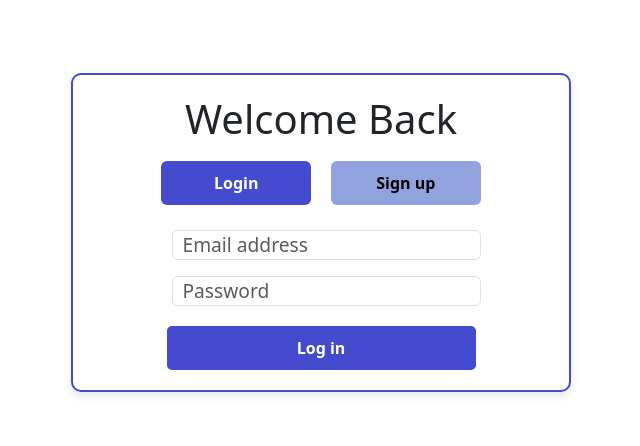
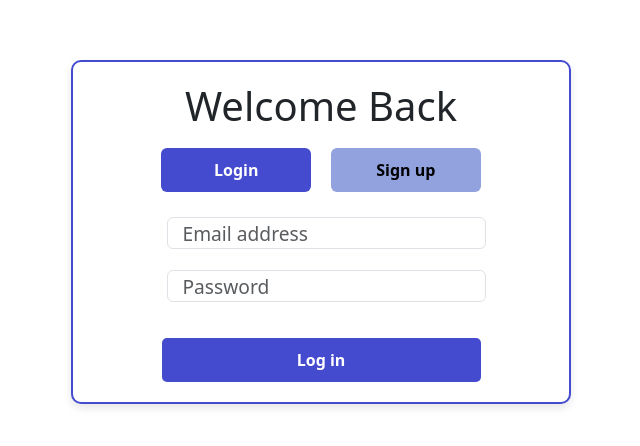
Before and after one commit to Cecil-B-Liv/fsDev, a React (Vite) app in the folder frontend/: page /login in a window 1280 px wide. Shown: the part 168-614 px from the top of the page, without its empty margins (319-959 px from the left). Built offline with nearby package versions, Linux system fonts and the light colour scheme.

Commit message:
adjust styles

```diff
--- a/frontend/src/components/userCommentComponent.jsx
+++ b/frontend/src/components/userCommentComponent.jsx
@@ -43,8 +43,8 @@ const UserCommentComponent = ({ avatar }) => {
             className="comment-avatar"
           />
         </Col>
-        <Col>
-          <Form onSubmit={handleSubmit}>
+        <Col className="position-relative">
+          <Form onSubmit={handleSubmit} className="d-flex flex-column align-items-start  ">
             <Form.Group controlId="userComment">
               <Form.Control
                 as="textarea"
@@ -54,14 +54,16 @@ const UserCommentComponent = ({ avatar }) => {
                 onChange={handleCommentChange}
                 placeholder="Write a comment..."
                 className="auto-expand form-control mb-2"
-                style={{ resize: "none", overflow: "hidden" }}
+                style={{ resize: "none", overflow: "hidden", width: "320%" }}
               />
             </Form.Group>
-            <div className="d-flex justify-content-end">
-              <Button variant="primary" type="submit">
-                Submit
-              </Button>
-            </div>
+            <Button
+              variant="primary"
+              type="submit"
+              className="submit-btn position-absolute"
+            >
+              Submit
+            </Button>
           </Form>
         </Col>
       </Row>
--- a/frontend/src/components/userPostComponent.jsx
+++ b/frontend/src/components/userPostComponent.jsx
@@ -121,7 +121,8 @@ export default function UserPost() {
                 onClick={toggleComments}
                 className="no-underline chat-icon-button-text"
               >
-                <i className="bi bi-chat chat-icon"></i> <span className="chat-number">32</span>
+                <i className="bi bi-chat chat-icon"></i>{" "}
+                <span className="chat-number">32</span>
               </Button>
             </Col>
           </Row>
--- a/frontend/src/styles/loginSignupComponent.css
+++ b/frontend/src/styles/loginSignupComponent.css
@@ -1,4 +1,3 @@
-
 .center-container {
     display: flex;
     justify-content: center;
@@ -39,14 +38,21 @@
 
   .custom-input {
     font-size: 1.2rem;
-    padding: 10px;
+    padding: 15px;
+    width: 100%;
+    text-align: start;
+  }
+
+  Form {
+    display: flex;
+    flex-direction: column;
+    align-items: center;
   }
 
   .login-btn {
     display: block;
-    margin: 0 auto;
     padding: 10px 20px;
-    background-color: #454BCF;
+    background-color: #454bcf;
     color: white;
     border: none;
     border-radius: 5px;
--- a/frontend/src/styles/userCommentComponent.css
+++ b/frontend/src/styles/userCommentComponent.css
@@ -8,6 +8,7 @@
   width: 50px;
   height: 50px;
   border-radius: 50%;
+  align-items: center;
 }
 
 .auto-expand {
@@ -18,10 +19,18 @@
 form textarea {
   line-height: 1.5;
   padding: 0.5rem;
+  align-items: flex-start;
 }
 
-  button {
+Button {
   margin-top: 10px;
+}
+
+.submit-btn {
+  right: 0;
+  bottom: 0;
+  margin-right: 10px;
+  margin-bottom: 10px;
 }
 
 .no-underline {
```
Lines whose indentation alone changed are shown as unchanged.
